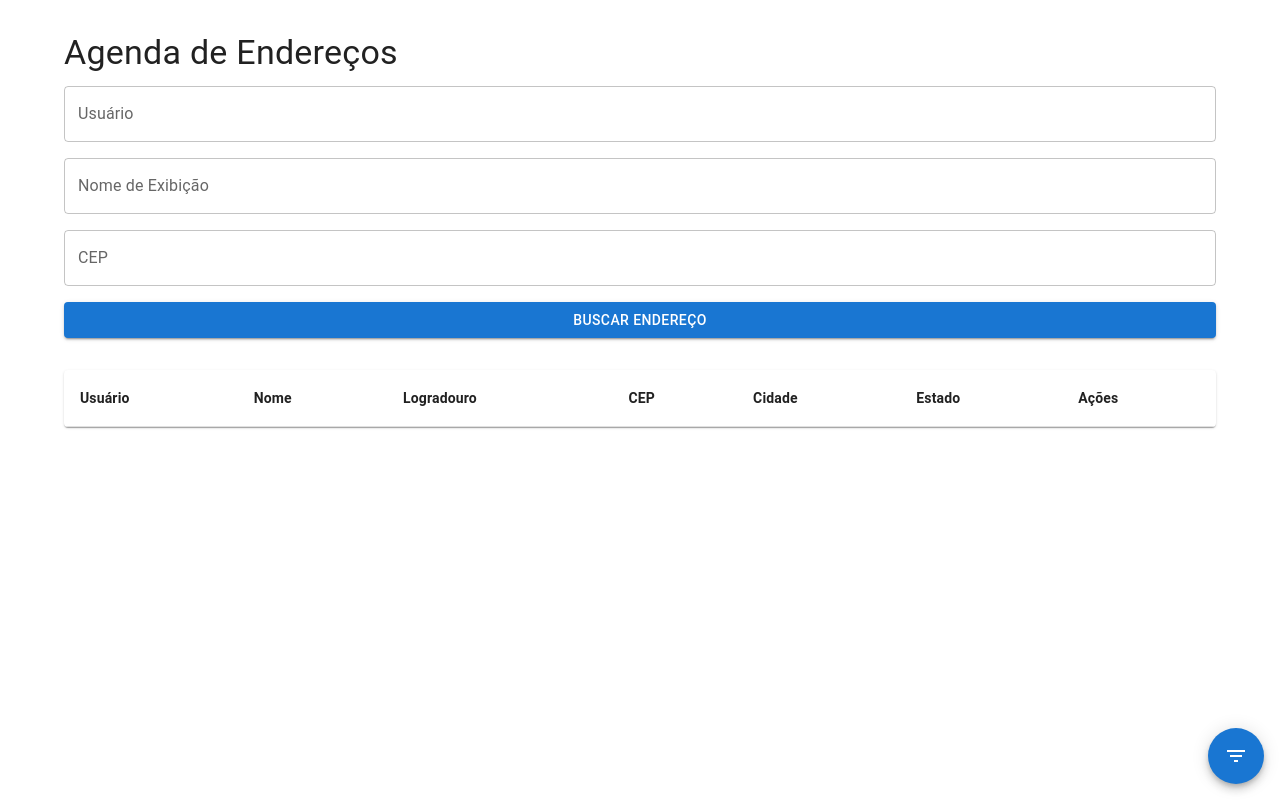
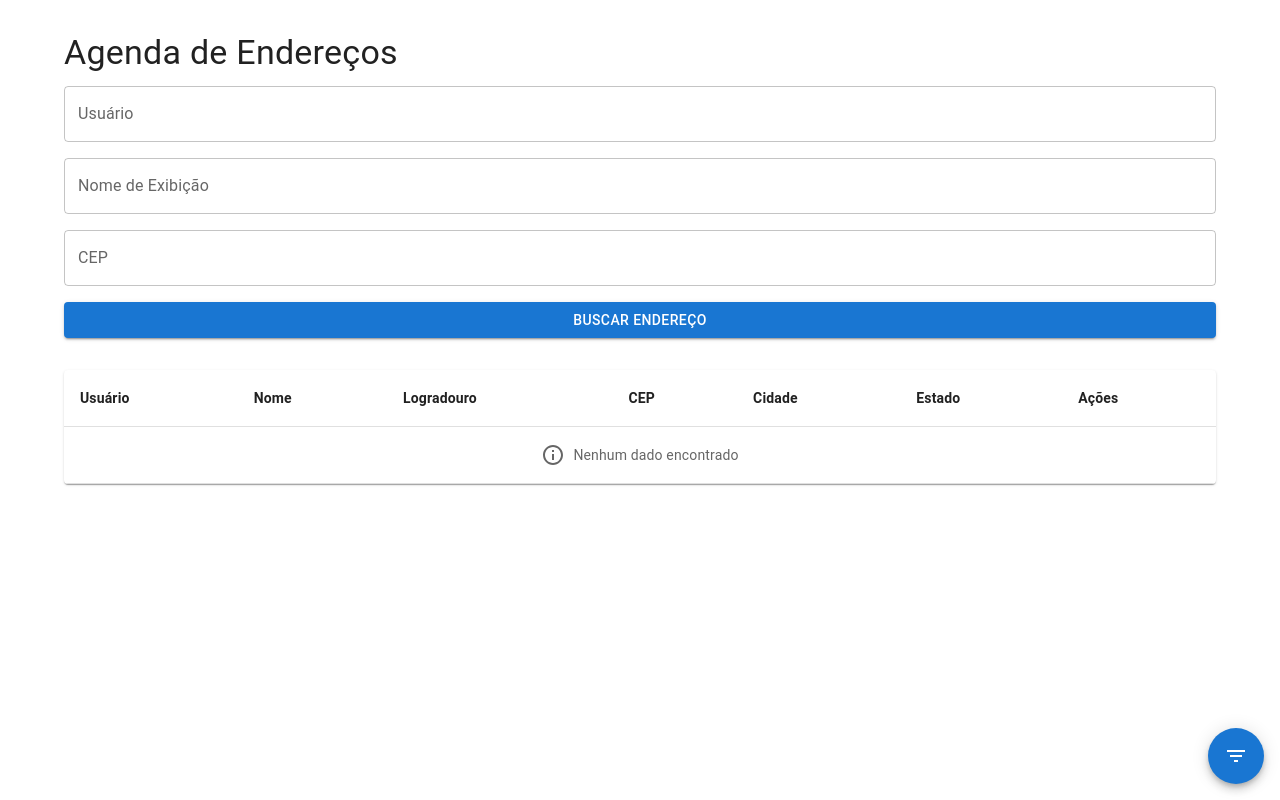
Before and after one commit to sobucki/teste-tecnico-frontend-2025-trimestre-1, a React (Vite) app: page / in a window 1280 px wide. Built offline with nearby package versions, Linux system fonts and the light colour scheme.

Commit message:
Add message when list is empty

```diff
--- a/src/App.tsx
+++ b/src/App.tsx
@@ -115,6 +115,7 @@ function App() {
           addresses={filteredAddress}
           onUpdateName={updateName}
           onRemoveAddress={removeAddress}
+          isFiltered={Object.keys(currentFilter).length > 0}
         />
 
         <AddressFilter
--- a/src/components/address-list/address-list.tsx
+++ b/src/components/address-list/address-list.tsx
@@ -9,6 +9,7 @@ import {
   IconButton,
   TextField,
   Button,
+  Box,
 } from "@mui/material";
 
 import EditIcon from "@mui/icons-material/Edit";
@@ -16,11 +17,14 @@ import DeleteIcon from "@mui/icons-material/Delete";
 import { AddressListProps } from "./types";
 import { useState } from "react";
 import { UserRegister } from "../address-form/types";
+import SearchOffIcon from "@mui/icons-material/SearchOff";
+import InfoOutlinedIcon from "@mui/icons-material/InfoOutlined";
 
 function AddressList({
   addresses,
   onUpdateName,
   onRemoveAddress,
+  isFiltered,
 }: AddressListProps) {
   const [addressIdEdition, setAddressIdEdition] = useState<string | null>();
   const [newName, setNewName] = useState("");
@@ -50,7 +54,10 @@ function AddressList({
           </TableRow>
         </TableHead>
         <TableBody>
-          {addresses.map((address) => (
+          {addresses.length === 0 ? (
+            <EmptyList isFilterApplied={isFiltered} />
+          ) : (
+            addresses.map((address) => (
               <TableRow key={address.id}>
                 <TableCell>{address.user}</TableCell>
                 <TableCell>
@@ -71,7 +78,10 @@ function AddressList({
                 <TableCell>
                   {addressIdEdition === address.id ? (
                     <>
-                    <Button size="small" onClick={() => handleSave(address.id)}>
+                      <Button
+                        size="small"
+                        onClick={() => handleSave(address.id)}
+                      >
                         Salvar
                       </Button>
                       <Button
@@ -99,11 +109,40 @@ function AddressList({
                   )}
                 </TableCell>
               </TableRow>
-          ))}
+            ))
+          )}
         </TableBody>
       </Table>
     </TableContainer>
   );
 }
 
+function EmptyList({ isFilterApplied }: { isFilterApplied: boolean }) {
+  return (
+    <TableRow>
+      <TableCell colSpan={7} align="center">
+        <Box
+          display="flex"
+          justifyContent="center"
+          alignItems="center"
+          width="100%"
+          color="text.secondary"
+        >
+          {isFilterApplied ? (
+            <>
+              <SearchOffIcon sx={{ mr: 1 }} />
+              Nenhum dado encontrado para esse filtro
+            </>
+          ) : (
+            <>
+              <InfoOutlinedIcon sx={{ mr: 1 }} />
+              Nenhum dado encontrado
+            </>
+          )}
+        </Box>
+      </TableCell>
+    </TableRow>
+  );
+}
+
 export default AddressList;
--- a/src/components/address-list/types.ts
+++ b/src/components/address-list/types.ts
@@ -4,4 +4,5 @@ export type AddressListProps = {
   addresses: UserRegister[];
   onUpdateName: (id: string, newName: string) => void;
   onRemoveAddress: (id: string) => void;
+  isFiltered: boolean;
 };
```
Lines whose indentation alone changed are shown as unchanged.
